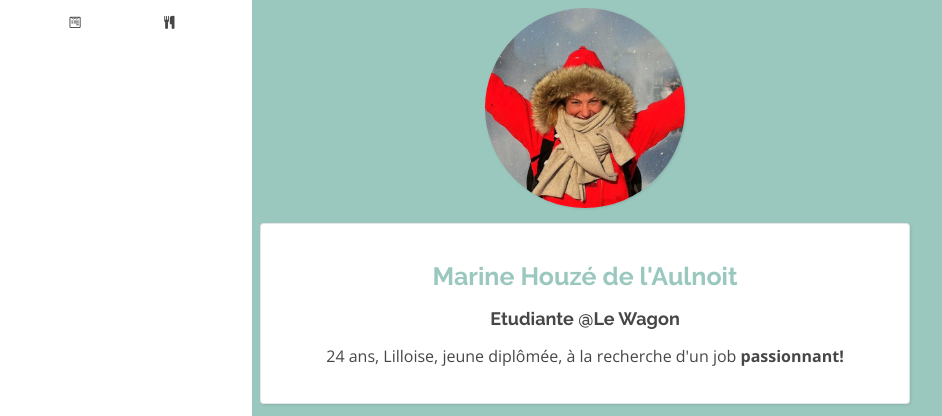
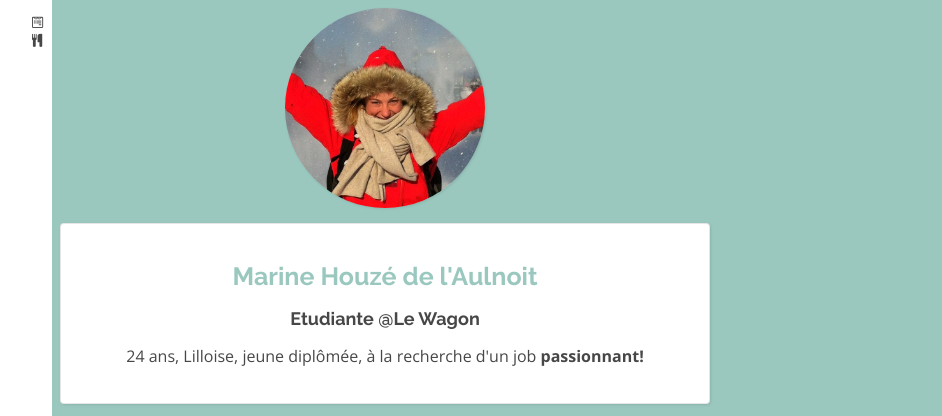
Before and after one commit to marinehda/profile, a plain HTML site: page index.html in a window 1280 px wide. Shown: the top 416 px of the page, without its empty margins (48-990 px from the left). Drawn offline with nearby package versions, Linux system fonts and the light colour scheme.

Commit message:
sidebar has been added - css

```diff
--- a/style.css
+++ b/style.css
@@ -54,7 +54,8 @@ a:hover {
   width: 650px;
   font-size: 16;
   font-weight: 400;
-  margin-left: 300px;
+  margin-left: 100px;
+  text-align: center;
 }
 
 .card1 {
@@ -99,7 +100,7 @@ tr {
 
 .sidebar {
   position: fixed;
-  width: 300px;
+  width: 100px;
   left: 0;
   top: 0;
   bottom: 0;
```
